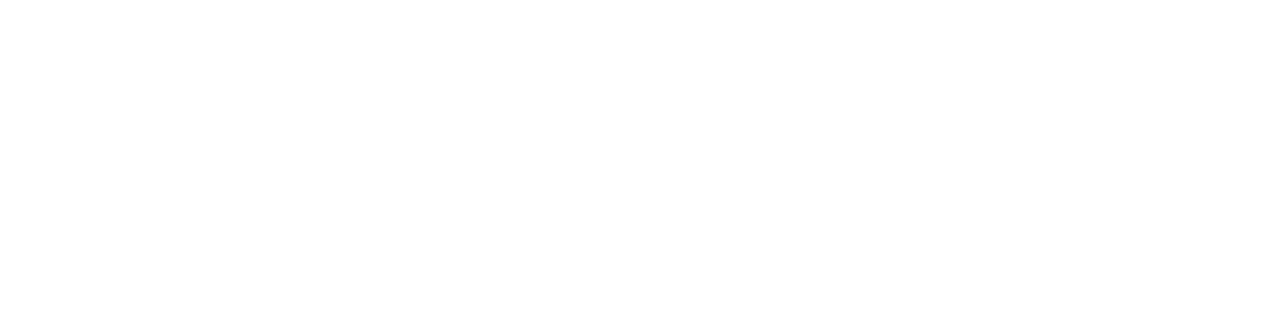
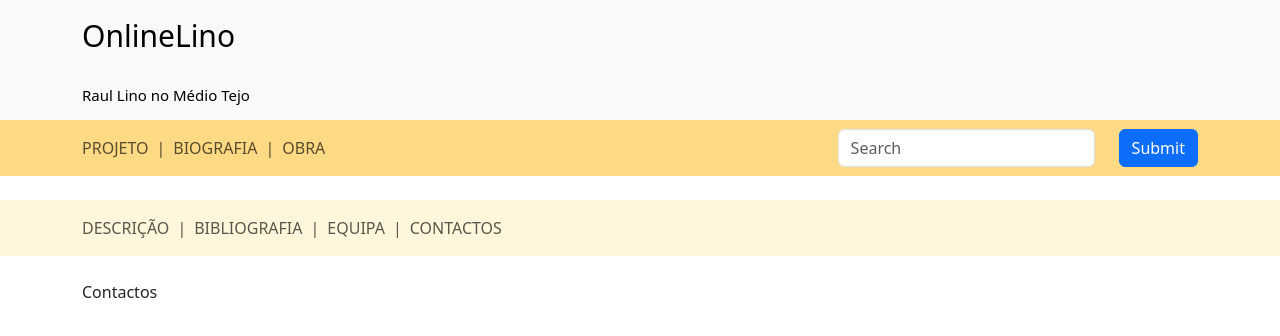
Before and after one commit to Projeto-Final-LEI-IPT/onlinelino, a React (Create React App) app in the folder onlinelino/: page /projeto/contactos in a window 1280 px wide. Before the commit this address had no page. Shown: the top 336 px of the page. Built offline with nearby package versions, Linux system fonts and the light colour scheme.

Commit message:
Changed Homepage, Project page and associates

```diff
--- a/onlinelino/src/App.js
+++ b/onlinelino/src/App.js
@@ -1,27 +1,37 @@
 import { BrowserRouter, Routes, Route } from "react-router-dom";
 import Home from "./pages/Home";
-import ProjectIndex from "./pages/Project/Index";
-import TeamIndex from "./pages/Team";
-import BiographyIndex from "./pages/Biography";
-import ContactsIndex from "./pages/Contacts";
-import MapIndex from "./pages/Project/Map";
+import DescriptionIndex from "./pages/Project/Description";
 import BibliographyIndex from "./pages/Project/Bibliography";
-
+import TeamIndex from "./pages/Project/Team";
+import ContactsIndex from "./pages/Project/Contacts";
+import GenericIndex from "./pages/Biography/Generic";
+import AboutIndex from "./pages/Biography/About";
+import ProjectIndex from "./pages/Building/Index";
+import CronologyIndex from "./pages/Building/Cronology";
+import MapIndex from "./pages/Building/Map";
+import ListIndex from "./pages/Building/List";
 
 function App() {
   return (
     <div className="App">
-        <div className="bg-gray-100 min-h-screen flex flex-col justify-between">
+      <div className="bg-gray-100 min-h-screen flex flex-col justify-between">
         <BrowserRouter>
           <Routes>
+            {/* Homepage */}
             <Route path="/" element={<Home />} />
-            <Route path="/project" element={<ProjectIndex />} />
-            <Route path="/team" element={<TeamIndex />} />
-            <Route path="/biography" element={<BiographyIndex />} />
-            <Route path="/contacts" element={<ContactsIndex />} />
-            {/*  */}
-            <Route path="/project/map" element={<MapIndex />} />
-            <Route path="/project/bibliography" element={<BibliographyIndex />} />
+            {/* Project */}
+            <Route path="/projeto/descricao" element={<DescriptionIndex />} />
+            <Route path="/projeto/bibliografia" element={<BibliographyIndex />} />
+            <Route path="/projeto/equipa" element={<TeamIndex />} />
+            <Route path="/projeto/contactos" element={<ContactsIndex />} />
+            {/* Biography */}
+            <Route path="/biografia" element={<GenericIndex />} />
+            <Route path="/biografia/sobre" element={<AboutIndex />} />
+            {/* Building */}
+            <Route path="/obra" element={<ProjectIndex />} />
+            <Route path="/obra/cronologia" element={<CronologyIndex />} />
+            <Route path="/obra/mapa" element={<MapIndex />} />
+            <Route path="/obra/lista" element={<ListIndex />} />
           </Routes>
         </BrowserRouter>
       </div>
--- a/onlinelino/src/components/NavbarHome.js
+++ b/onlinelino/src/components/NavbarHome.js
@@ -2,6 +2,10 @@
 import Container from 'react-bootstrap/Container';
 import Nav from 'react-bootstrap/Nav';
 import Navbar from 'react-bootstrap/Navbar';
+import Form from 'react-bootstrap/Form';
+import Button from 'react-bootstrap/Button';
+import Row from 'react-bootstrap/Row';
+import Col from 'react-bootstrap/Col';
 
 class NavbarHome extends React.Component {
     // constructor(props) {
@@ -24,14 +28,26 @@
                 <Navbar className="bg" style={{ backgroundColor: '#ffda84' }}>
                     <Container>
                         <Nav className="mr-auto">
-                            <Nav.Link href="/project" style={{ paddingLeft: '0' }}>PROJETO</Nav.Link>
+                            <Nav.Link href="/projeto/descricao" style={{ paddingLeft: '0' }}>PROJETO</Nav.Link>
                             <span className="navbar-text">|</span>
-                            <Nav.Link href="/team">EQUIPA</Nav.Link>
+                            <Nav.Link href="/biografia">BIOGRAFIA</Nav.Link>
                             <span className="navbar-text">|</span>
-                            <Nav.Link href="/biography">BIOGRAFIA</Nav.Link>
-                            <span className="navbar-text">|</span>
-                            <Nav.Link href="/contacts">CONTACTOS</Nav.Link>
+                            <Nav.Link href="/obra">OBRA</Nav.Link>
                         </Nav>
+                        <Form inline className="ml-auto">
+                            <Row>
+                                <Col xs="auto">
+                                    <Form.Control
+                                        type="text"
+                                        placeholder="Search"
+                                        className="mr-sm-2"
+                                    />
+                                </Col>
+                                <Col xs="auto">
+                                    <Button type="submit">Submit</Button>
+                                </Col>
+                            </Row>
+                        </Form>
                     </Container>
                 </Navbar>
             </>
--- a/onlinelino/src/components/NavbarProject.js
+++ b/onlinelino/src/components/NavbarProject.js
@@ -2,10 +2,6 @@
 import Container from 'react-bootstrap/Container';
 import Nav from 'react-bootstrap/Nav';
 import Navbar from 'react-bootstrap/Navbar';
-import Form from 'react-bootstrap/Form';
-import Button from 'react-bootstrap/Button';
-import Row from 'react-bootstrap/Row';
-import Col from 'react-bootstrap/Col';
 
 class NavbarProject extends React.Component {
     // constructor(props) {
@@ -18,26 +14,14 @@
                 <Navbar className="bg" style={{ backgroundColor: '#fff6db' }}>
                     <Container>
                         <Nav className="mr-auto">
-                            <Nav.Link href="/project" style={{ paddingLeft: '0' }}>CRONOLOGIA</Nav.Link>
+                            <Nav.Link href="/projeto/descricao" style={{ paddingLeft: '0' }}>DESCRIÇÃO</Nav.Link>
                             <span className="navbar-text">|</span>
-                            <Nav.Link href="/project/map">MAPA</Nav.Link>
+                            <Nav.Link href="/projeto/bibliografia">BIBLIOGRAFIA</Nav.Link>
                             <span className="navbar-text">|</span>
-                            <Nav.Link href="/project/bibliography">BIBLIOGRAFIA</Nav.Link>
+                            <Nav.Link href="/projeto/equipa">EQUIPA</Nav.Link>
+                            <span className="navbar-text">|</span>
+                            <Nav.Link href="/projeto/contactos">CONTACTOS</Nav.Link>
                         </Nav>
-                        <Form inline className="ml-auto">
-                            <Row>
-                                <Col xs="auto">
-                                    <Form.Control
-                                        type="text"
-                                        placeholder="Search"
-                                        className="mr-sm-2"
-                                    />
-                                </Col>
-                                <Col xs="auto">
-                                    <Button type="submit">Submit</Button>
-                                </Col>
-                            </Row>
-                        </Form>
                     </Container>
                 </Navbar>
             </>
--- a/onlinelino/src/pages/Home.js
+++ b/onlinelino/src/pages/Home.js
@@ -1,5 +1,7 @@
 import React from "react";
 import NavbarHome from "../components/NavbarHome";
+import NavbarProject from "../components/NavbarProject";
+import Container from "react-bootstrap/esm/Container";
 
 class Home extends React.Component {
     // constructor(props) {
@@ -10,6 +12,15 @@
         return (
             <>
                 <NavbarHome />
+                <br />
+                <NavbarProject />
+                <br />
+                <Container>
+                    <p>Página inicial</p>
+                    <p>Fotografia e nome e hiperligação para a biografia</p>
+                    <p>Breve descrição do projeto</p>
+                    <p>Uma página mais gráfica, tipo capa</p>
+                </Container>
             </>
         );
     }
--- a/onlinelino/src/pages/Project/Bibliography.js
+++ b/onlinelino/src/pages/Project/Bibliography.js
@@ -16,7 +16,7 @@
                 <NavbarProject />
                 <br />
                 <Container>
-                    <p>Bibliography</p>
+                    <p>Bibliografia</p>
                 </Container>
             </>
         );
--- a/onlinelino/src/pages/Contacts.js
+++ b/onlinelino/src/pages/Project/Contacts.js
@@ -1,5 +1,6 @@
 import React from "react";
-import NavbarHome from "../components/NavbarHome";
+import NavbarHome from "../../components/NavbarHome";
+import NavbarProject from "../../components/NavbarProject";
 import Container from "react-bootstrap/esm/Container";
 
 class ContactsIndex extends React.Component {
@@ -12,8 +13,10 @@
             <>
                 <NavbarHome />
                 <br />
+                <NavbarProject />
+                <br />
                 <Container>
-                    <p>Contacts</p>
+                    <p>Contactos</p>
                 </Container>
             </>
         );
--- a/onlinelino/src/pages/Project/Index.js
+++ b/onlinelino/src/pages/Project/Description.js
@@ -1,10 +1,9 @@
-import React from 'react';
+import React from "react";
 import NavbarHome from "../../components/NavbarHome";
 import NavbarProject from "../../components/NavbarProject";
-import Timeline from "../../components/Timeline";
 import Container from "react-bootstrap/esm/Container";
 
-class ProjectIndex extends React.Component {
+class DescriptionIndex extends React.Component {
     // constructor(props) {
     //     super(props);
     // }
@@ -17,13 +16,11 @@
                 <NavbarProject />
                 <br />
                 <Container>
-                    <Timeline />
+                    <p>Descrição</p>
                 </Container>
-
-
             </>
         );
     }
 }
 
-export default ProjectIndex;
+export default DescriptionIndex;
--- a/onlinelino/src/pages/Project/Map.js
+++ /dev/null
@@ -1,26 +0,0 @@
-import React from "react";
-import NavbarHome from "../../components/NavbarHome";
-import NavbarProject from "../../components/NavbarProject";
-import Container from "react-bootstrap/esm/Container";
-
-class MapIndex extends React.Component {
-    // constructor(props) {
-    //     super(props);
-    // }
-
-    render() {
-        return (
-            <>
-                <NavbarHome />
-                <br />
-                <NavbarProject />
-                <br />
-                <Container>
-                    <p>Map</p>
-                </Container>
-            </>
-        );
-    }
-}
-
-export default MapIndex;
--- a/onlinelino/src/pages/Team.js
+++ b/onlinelino/src/pages/Project/Team.js
@@ -1,5 +1,6 @@
 import React from "react";
-import NavbarHome from "../components/NavbarHome";
+import NavbarHome from "../../components/NavbarHome";
+import NavbarProject from "../../components/NavbarProject";
 import Container from "react-bootstrap/esm/Container";
 
 class TeamIndex extends React.Component {
@@ -12,8 +13,10 @@
             <>
                 <NavbarHome />
                 <br />
+                <NavbarProject />
+                <br />
                 <Container>
-                    <p>Team</p>
+                    <p>Equipa</p>
                 </Container>
             </>
         );
```
